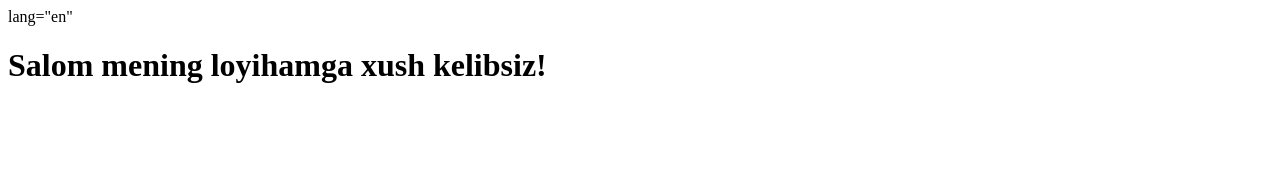
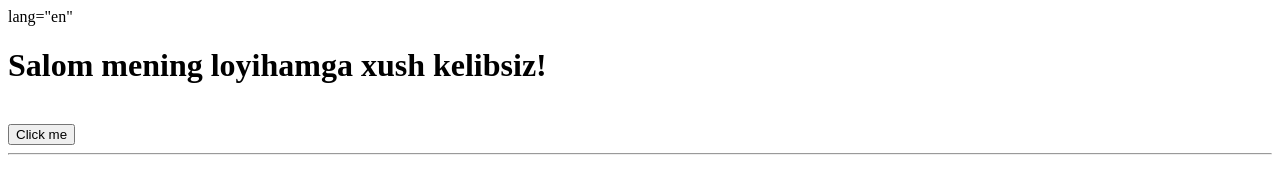
Before and after one commit to rajabovao335-boop/birinchi-loyiham, a plain HTML site: page index.html in a window 1280 px wide. Drawn offline with Linux system fonts and the light colour scheme.

Commit message:
Update index.html

```diff
--- a/index.html
+++ b/index.html
@@ -6,5 +6,8 @@
 
   <body>
     <h1>Salom mening loyihamga xush kelibsiz!</h1>
+    <br>
+    <button>Click me</button>
+    <hr>
   </body>
 </html>
```
